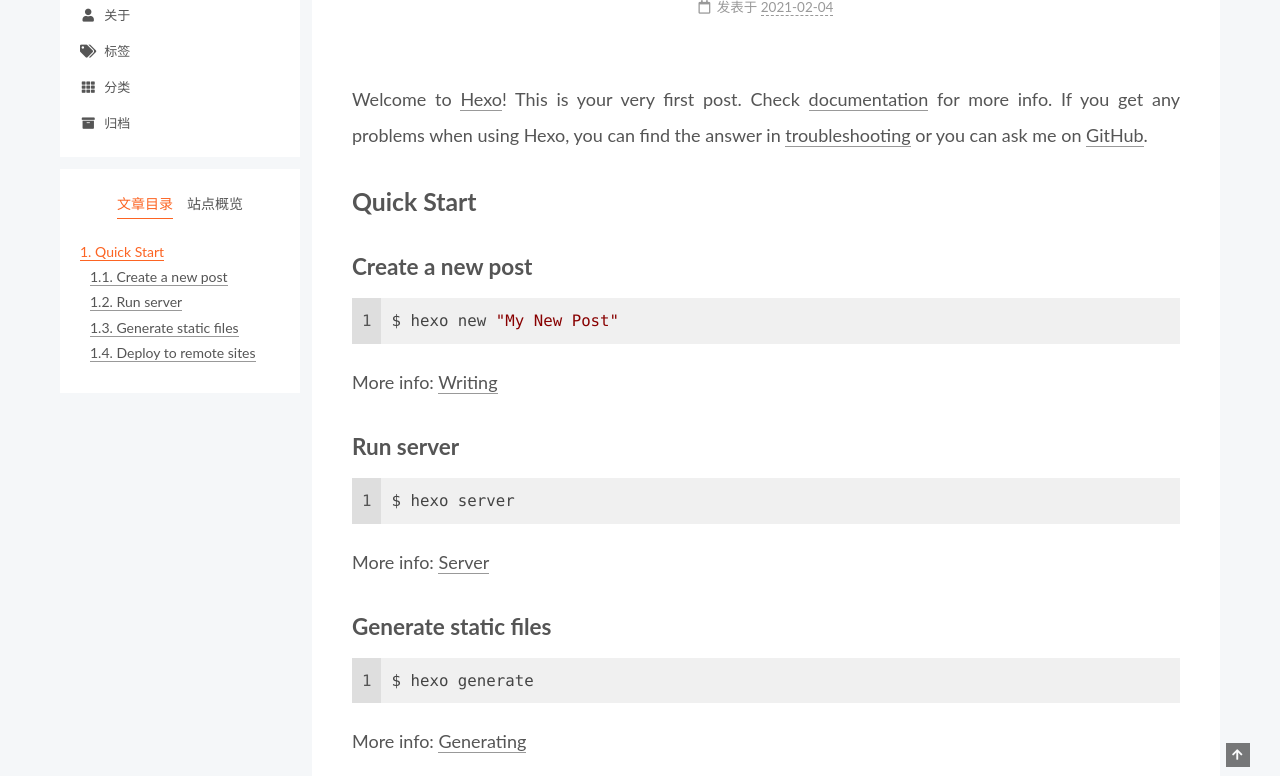
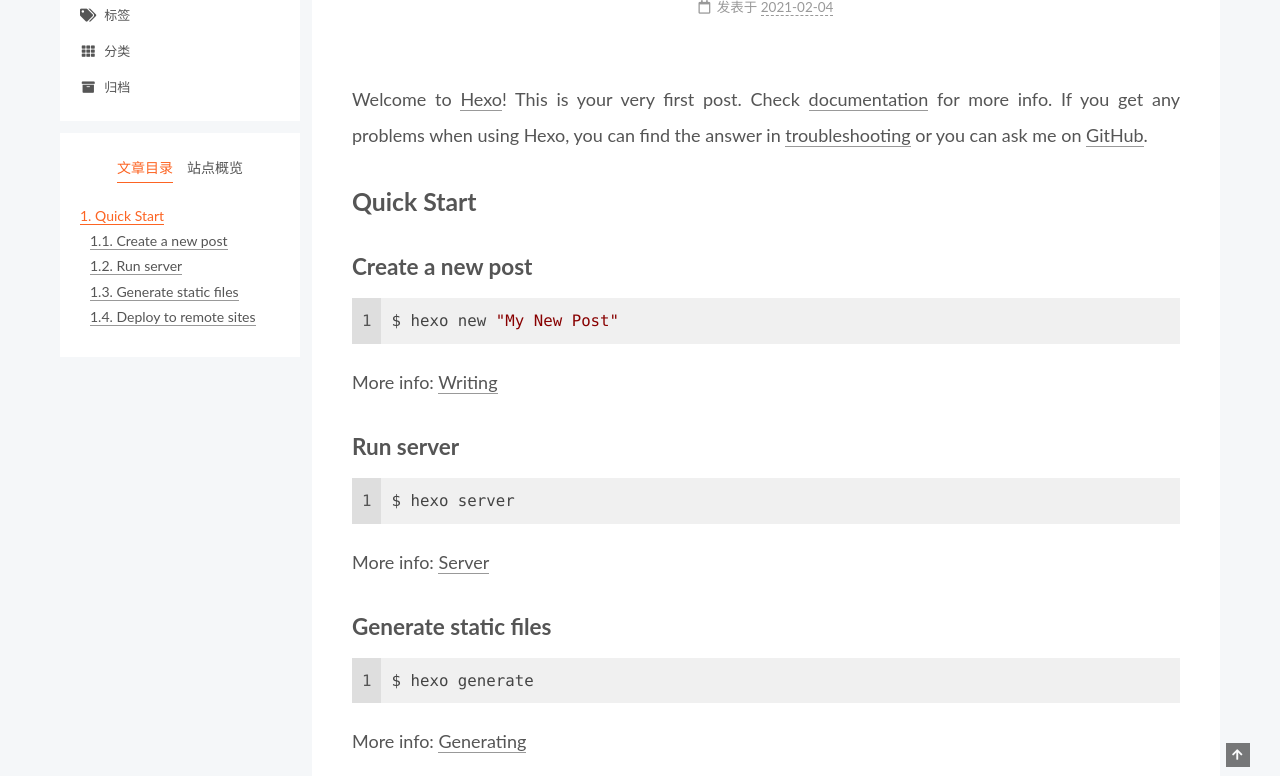
Before and after one commit to tinfy/tinfy.github.io, a plain HTML site: page 2021/02/04/hello-world/index.html in a window 1280 px wide. Shown: the part 133-909 px from the top of the page. Drawn offline with nearby package versions, Linux system fonts and the light colour scheme.

Commit message:
Site updated: 2021-02-06 21:02:36

```diff
--- a/2021/02/04/hello-world/index.html
+++ b/2021/02/04/hello-world/index.html
@@ -134,7 +134,6 @@
 <nav class="site-nav">
   <ul class="main-menu menu">
         <li class="menu-item menu-item-home"><a href="/" rel="section"><i class="fa fa-home fa-fw"></i>首页</a></li>
-        <li class="menu-item menu-item-about"><a href="/about/" rel="section"><i class="fa fa-user fa-fw"></i>关于</a></li>
         <li class="menu-item menu-item-tags"><a href="/tags/" rel="section"><i class="fa fa-tags fa-fw"></i>标签</a></li>
         <li class="menu-item menu-item-categories"><a href="/categories/" rel="section"><i class="fa fa-th fa-fw"></i>分类</a></li>
         <li class="menu-item menu-item-archives"><a href="/archives/" rel="section"><i class="fa fa-archive fa-fw"></i>归档</a></li>
```
Also changed, not shown: 2021/02/04/my-first-post/index.html (+0 -1 lines), about/index.html (+0 -1 lines), archives/2021/02/index.html (+0 -1 lines), archives/2021/index.html (+0 -1 lines), archives/index.html (+0 -1 lines), categories/index.html (+0 -1 lines), index.html (+0 -1 lines), tags/index.html (+0 -1 lines).
